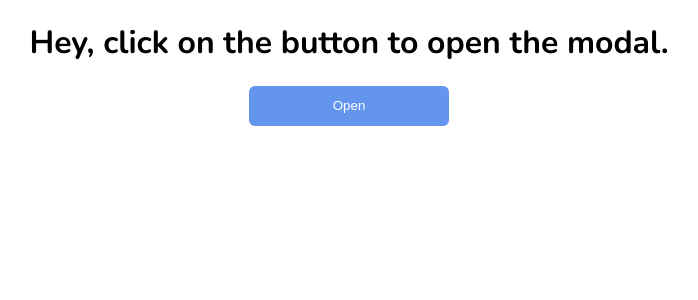
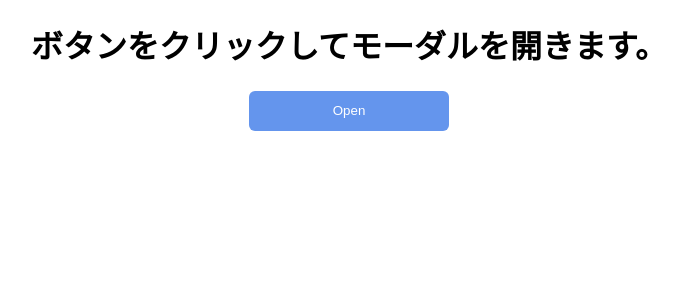
Before and after one commit to mendelssohnbach/react-modal-demo210905, a React (Create React App) app: page / in a window 1280 px wide. Shown: the top 300 px of the page, without its empty margins (291-989 px from the left). Built offline with nearby package versions, Linux system fonts and the light colour scheme.

Commit message:
:sparkles: 日本語にローカライズ
https://gitmoji.dev/

```diff
--- a/src/App.js
+++ b/src/App.js
@@ -3,7 +3,7 @@ import './App.css';
 function App() {
   return (
     <div className="App">
-      <h1>Hey, click on the button to open the modal.</h1>
+      <h1>ボタンをクリックしてモーダルを開きます。</h1>
       <button className="openModalBtn">Open</button>
     </div>
   );
```
